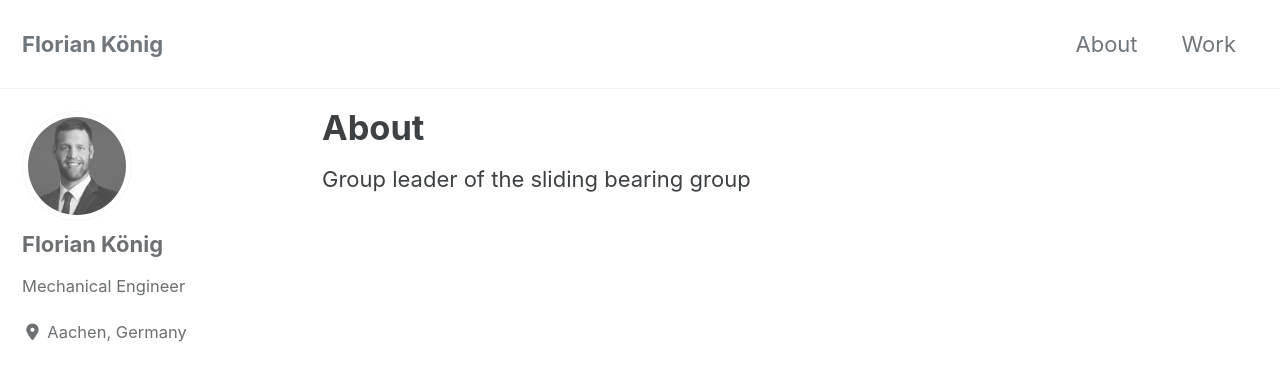
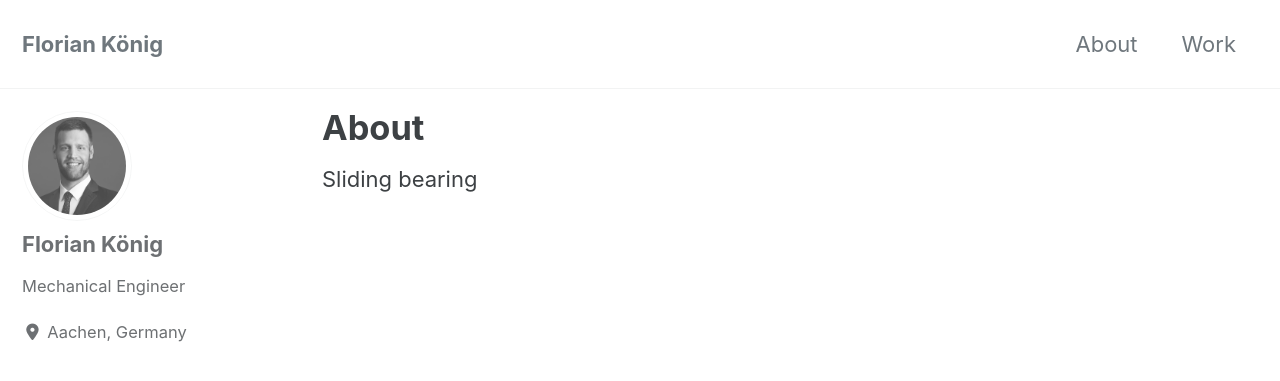
Before and after one commit to Floriankoenigdigital/floriankoenig, a Jekyll site: the page built from _pages/about.md, in a window 1280 px wide and 900 px high. Shown: the top 381 px of the window. Built offline with Jekyll 4.4.1, drawn with Linux system fonts in a browser that asks for light colours; cached includes are drawn as plain includes; nearby versions of some CDN libraries.

Commit message:
update frontpage

```diff
--- a/_pages/about.md
+++ b/_pages/about.md
@@ -5,4 +5,4 @@ header:
   image:"/images/aboutimage.jpg"
 ---
 
-   Group leader of the sliding bearing group
+   Sliding bearing
```
Also changed, not shown: _posts/2020-05-27-digitalization.md (+2 -2 lines).
